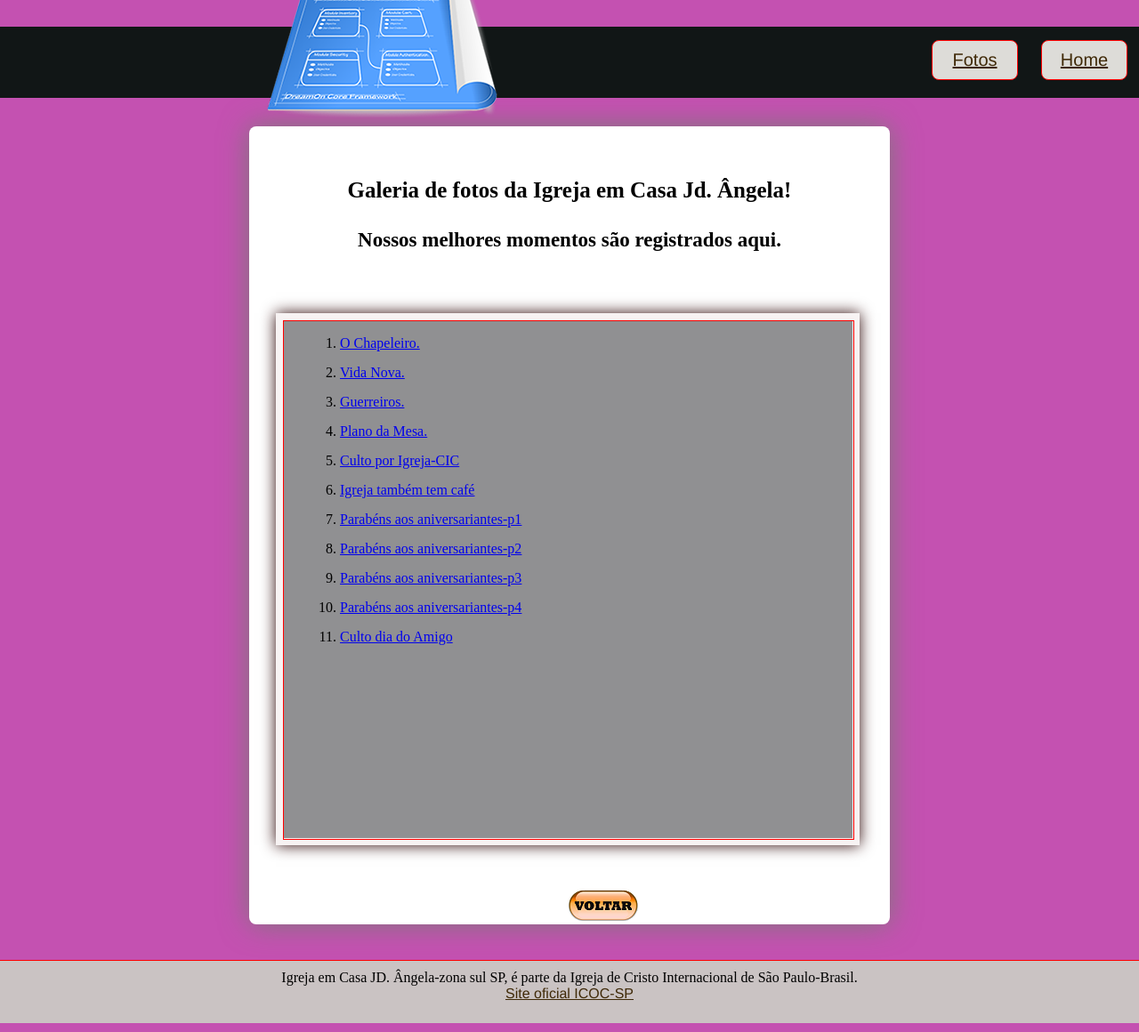
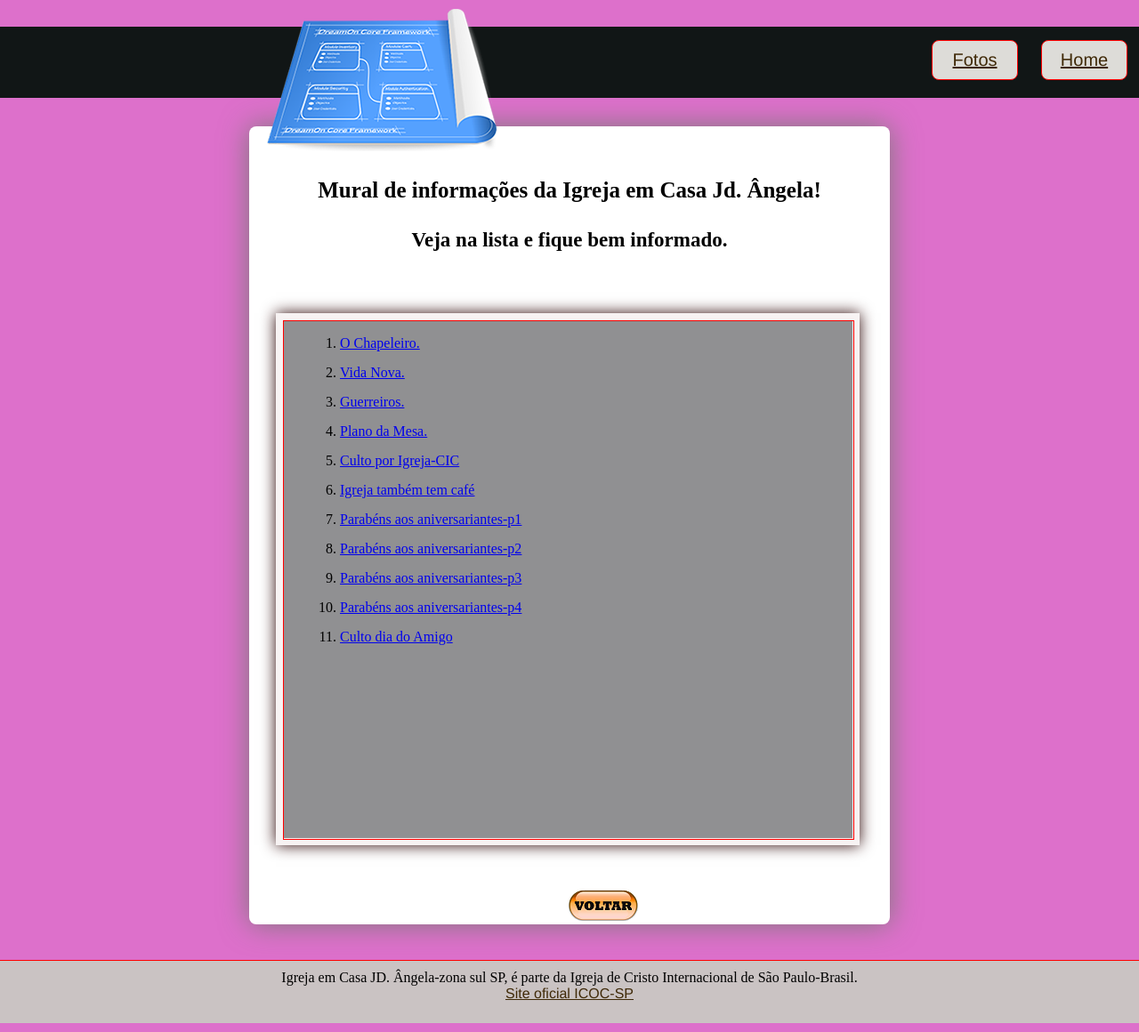
Before and after one commit to GuglielmoTargino/RIC_JD_ANGELA, a PHP site: page /muralnoticias.html in a window 1280 px wide. Shown: the whole page at 89% size. Run offline with PHP 8.4, Linux system fonts and the light colour scheme.

Commit message:
adj_tela
Ajuste na tela info

```diff
--- a/index.html
+++ b/index.html
@@ -43,9 +43,11 @@
                 <ul type="a" start="4">       <!-- nesta linha, oode ser tambeém ol, lista ordenada-->
                     <li onmouseover="mudaOculos('images/especificacoes.png')" onmouseout="mudaOculos('images/img_cristoX2.jpg')"> <a href="muralnoticias.html">Info.</a></li>
                     <li onmouseover="mudaOculos('images/fotos.png')" onmouseout="mudaOculos('images/img_cristoX2.jpg')"> <a href="fotos.html">Fotos</a></li>
-                    <li onmouseover="mudaOculos('images/multimidia.png')" onmouseout="mudaOculos('images/img_cristoX2.jpg')"> <a href="index.html">Videos</a></li>
 
-                    <!--<li onmouseover="mudaOculos('images/contato.png')" onmouseout="mudaOculos('images/img_cristoX2.jpg')"> <a href="index.html">Contatos</a></li> -->
+
+                    <!--<li onmouseover="mudaOculos('images/contato.png')" onmouseout="mudaOculos('images/img_cristoX2.jpg')"> <a href="index.html">Contatos</a></li>
+                     <li onmouseover="mudaOculos('images/multimidia.png')" onmouseout="mudaOculos('images/img_cristoX2.jpg')"> <a href="index.html">Videos</a></li>
+                     -->
                 </ul>
             </nav>
         </header>
--- a/libraries/infor.css
+++ b/libraries/infor.css
@@ -4,7 +4,7 @@ body{
     width: auto;
     margin: 0px;
     padding: 0px;
-    background-color: rgb(196, 81, 177);
+    background-color: rgb(221, 112, 203);
 }
 header{
     position: absolute;
@@ -179,7 +179,7 @@ div#botao-menu img#bot-menu{
         }
 
     img#logo-pagina{
-            top: -1000px;
+            top: -980px;
             left: 10px;
             max-width: 180px;
     }
@@ -242,7 +242,7 @@ div#botao-menu img#bot-menu{
     }
 
     img#logo-pagina{
-            top: -1028px;
+            top: -990px;
             left: 20px;
     }
 
--- a/muralnoticias.html
+++ b/muralnoticias.html
@@ -45,8 +45,8 @@
             </div>
         </header>
 
-            <h1>Galeria de fotos da Igreja em Casa Jd. Ângela! </h1>
-            <h2>Nossos melhores momentos são registrados aqui.</h2>
+            <h1>Mural de informações da Igreja em Casa Jd. Ângela! </h1>
+            <h2>Veja na lista e fique bem informado.</h2>
 
         <div id="principal">
 
@@ -59,7 +59,7 @@
 
             <img id="logo-pagina" src="images/especificacoes.png">
 
-            <a href="fotos.html"><img id="botao-voltar" src="images/botao_voltar.png"></a>
+            <a href="muralnoticias.html"><img id="botao-voltar" src="images/botao_voltar.png"></a>
 
 
         </div>
```
Also changed, not shown: views/noticias.html (+1 -10 lines).
